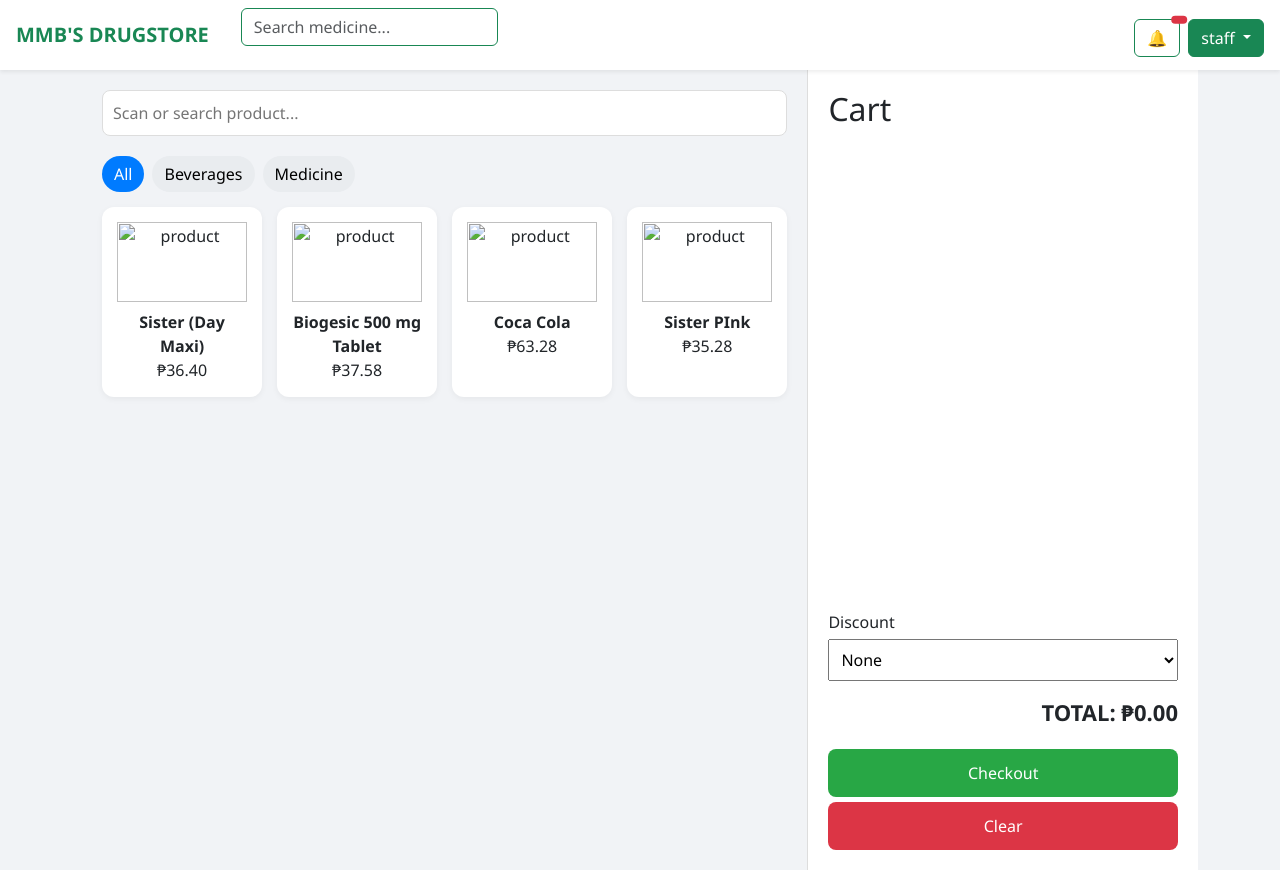
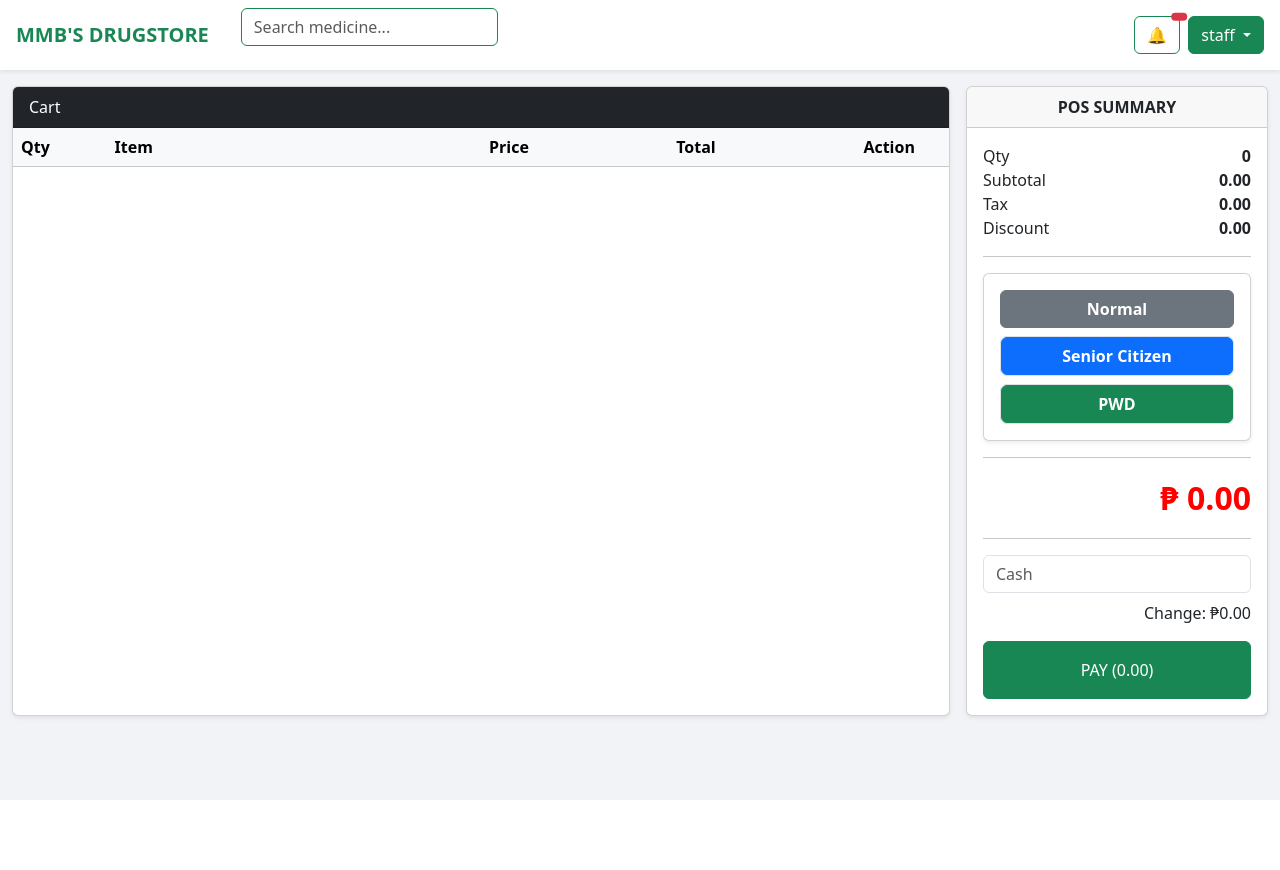
Before and after one commit to andrewpabloneuststudent-collab/sir-marvin, a PHP site: page /staffpos/dashboard.php in a window 1280 px wide. After the commit the page ends 800 px from the top, so only its background shows below. Run offline with PHP 8.4, Linux system fonts and the light colour scheme; the visitor is signed in with stand-in values (Sample User, id 1); data comes from the database, SQL or seed files in the repository; lists and menus that the app fills with data are empty; some libraries are stand-ins or nearby versions.

Commit message:
add feature void in pos and fix the other page variable

```diff
--- a/css/pos.css
+++ b/css/pos.css
@@ -1,149 +1,14 @@
   body {
-    margin: 0;
-    font-family: 'Segoe UI', Tahoma, sans-serif;
             background: #f1f3f6;
         }
 
-.container {
-    display: flex;
-    height: 100vh;
-}
-
-/* LEFT */
-.products {
-    width: 65%;
-    padding: 20px;
-    overflow-y: auto;
-}
-
-.search input {
-    width: 100%;
-    padding: 10px;
-    border-radius: 8px;
-    border: 1px solid #ddd;
-    margin-bottom: 15px;
-}
-
-/* CATEGORY */
-.categories {
-    display: flex;
-    gap: 8px;
-    margin-bottom: 15px;
-    flex-wrap: wrap;
-}
-
-.cat-btn {
-    padding: 6px 12px;
-    border: none;
-    border-radius: 20px;
+        .product-row:hover {
             background: #e9ecef;
             cursor: pointer;
         }
 
-.cat-btn.active {
-    background: #007bff;
-    color: white;
+        .total-text {
+            font-size: 32px;
+            font-weight: bold;
+            color: red;
         }
-
-/* PRODUCTS */
-.product-grid {
-    display: grid;
-    grid-template-columns: repeat(auto-fill, minmax(160px, 1fr));
-    gap: 15px;
-}
-
-.product {
-    background: white;
-    padding: 15px;
-    border-radius: 12px;
-    text-align: center;
-    cursor: pointer;
-    transition: 0.2s;
-    box-shadow: 0 2px 6px rgba(0,0,0,0.05);
-}
-
-.product:hover {
-    background: #007bff;
-    color: white;
-    transform: translateY(-2px);
-}
-
-.product img {
-    width: 100%;
-    height: 80px;
-    object-fit: contain;
-    margin-bottom: 8px;
-}
-
-/* RIGHT CART */
-.cart {
-    width: 35%;
-    background: white;
-    padding: 20px;
-    display: flex;
-    flex-direction: column;
-    border-left: 1px solid #ddd;
-}
-
-.cart-items {
-    flex: 1;
-    overflow-y: auto;
-}
-
-.cart-item {
-    display: flex;
-    justify-content: space-between;
-    background: #f9fafb;
-    padding: 10px;
-    border-radius: 8px;
-    margin-bottom: 8px;
-}
-
-.qty button {
-    border: none;
-    padding: 4px 8px;
-    cursor: pointer;
-}
-
-/* DISCOUNT */
-.discount-section input,
-.discount-section select {
-    width: 100%;
-    padding: 8px;
-    margin-top: 5px;
-}
-
-/* TOTAL */
-.total {
-    font-size: 22px;
-    font-weight: bold;
-    margin: 15px 0;
-    text-align: right;
-}
-
-.total.flash {
-    animation: flash 0.3s;
-}
-
-@keyframes flash {
-    50% { transform: scale(1.1); color: green; }
-}
-
-/* BUTTONS */
-button {
-    border: none;
-    padding: 12px;
-    margin-top: 5px;
-    cursor: pointer;
-    border-radius: 8px;
-}
-
-.checkout {
-    background: #28a745;
-    color: white;
-}
-
-.clear {
-    background: #dc3545;
-    color: white;
-}
--- a/function/workingpos.php
+++ b/function/workingpos.php
@@ -1,25 +1,104 @@
 <?php
 
-class Product {
+namespace Classes;
 
-    private $conn;
+class POSManagement
+{
+    private $con;
+    private string $response = "";
 
-    public function __construct($db) {
-        $this->conn = $db;
+    public function __construct($db)
+    {
+        $this->con = $db;
     }
 
-    // ✅ GET PRODUCTS
-    public function getProducts() {
-        $sql = "SELECT p.*, pc.is_discountable, pc.is_vatable
-                FROM products p
-                JOIN product_classifications pc
-                ON p.classification_id = pc.id";
-
-        $stmt = $this->conn->prepare($sql);
-        $stmt->execute();
-
-        return $stmt->fetchAll(PDO::FETCH_ASSOC);
+    public function getResponse(): string
+    {
+        return $this->response;
     }
 
+    public function handle(): void
+    {
+        if ($_SERVER['REQUEST_METHOD'] !== 'POST') return;
 
+        $action = $_POST['action'] ?? '';
+
+        if ($action === 'void_item') {
+            $this->voidItem();
+        } elseif (!empty($_POST['barcode'])) {
+            $this->addProduct($_POST['barcode']);
+        }
+    }
+
+    // ==========================
+    // VOID ITEM
+    // ==========================
+    private function voidItem(): void
+    {
+        $index = $_POST['void_index'] ?? '';
+        $password = trim($_POST['void_password'] ?? '');
+
+        if ($index === '' || $password === '') {
+            $this->response = "Invalid request";
+            return;
+        }
+
+        $stmt = $this->con->prepare("
+            SELECT position FROM users
+            WHERE void_password = ?
+            AND position IN ('Owner','Admin')
+        ");
+        $stmt->execute([$password]);
+        $user = $stmt->fetch();
+
+        if (!$user) {
+            $this->response = "Invalid VOID password";
+            return;
+        }
+
+        if (isset($_SESSION['cart'][$index])) {
+            unset($_SESSION['cart'][$index]);
+            $_SESSION['cart'] = array_values($_SESSION['cart']);
+        }
+
+        $this->response = "Item voided by " . $user['position'];
+    }
+
+    // ==========================
+    // ADD PRODUCT
+    // ==========================
+    private function addProduct(string $barcode): void
+    {
+        $barcode = trim($barcode);
+
+        $stmt = $this->con->prepare("
+            SELECT id, product_name, total_price
+            FROM products WHERE barcode = ?
+        ");
+        $stmt->execute([$barcode]);
+        $product = $stmt->fetch();
+
+        if (!$product) {
+            $this->response = "Product not found";
+            return;
+        }
+
+        if (!isset($_SESSION['cart'])) {
+            $_SESSION['cart'] = [];
+        }
+
+        foreach ($_SESSION['cart'] as &$item) {
+            if ($item['id'] == $product['id']) {
+                $item['qty']++;
+                return;
+            }
+        }
+
+        $_SESSION['cart'][] = [
+            'id' => $product['id'],
+            'name' => $product['product_name'],
+            'price' => $product['total_price'],
+            'qty' => 1
+        ];
+    }
 }
--- a/reusablepage/addproductmodal.php
+++ b/reusablepage/addproductmodal.php
@@ -70,8 +70,12 @@ $classifications = $product->getClassifications();
 
                     <!-- PRICE -->
                     <div class="mb-2">
-                        <label>Price</label>
+                        <label>Net Price</label>
                         <input type="number" step="0.01" name="net_price" class="form-control" required>
+                    </div>
+                    <div class="mb-2">
+                        <label>Total Price</label>
+                        <input type="number" step="0.01" name="total_price" class="form-control" required>
                     </div>
 
                     <!-- STOCK -->
--- /dev/null
+++ b/reusablepage/possummary.php
@@ -0,0 +1,112 @@
+<div class="card shadow-sm w-100">
+
+    <div class="card-header text-center fw-bold">
+        POS SUMMARY
+    </div>
+
+    <div class="card-body">
+
+        <div class="d-flex justify-content-between">
+            <span>Qty</span>
+            <b id="qty">0</b>
+        </div>
+
+        <div class="d-flex justify-content-between">
+            <span>Subtotal</span>
+            <b id="subtotal">0.00</b>
+        </div>
+
+        <div class="d-flex justify-content-between">
+            <span>Tax</span>
+            <b id="tax">0.00</b>
+        </div>
+
+        <div class="d-flex justify-content-between">
+            <span>Discount</span>
+            <b id="discount">0.00</b>
+        </div>
+
+        <hr>
+
+        <!-- DISCOUNT BUTTONS -->
+       <div class="card shadow-sm mb-3">
+    <div class="card-body">
+
+        <div class="d-grid gap-2">
+
+            <!-- Normal -->
+            <button type="button" class="btn btn-secondary fw-semibold">
+                Normal
+            </button>
+
+            <!-- Senior -->
+            <details class="border rounded">
+                <summary class="btn btn-primary w-100 text-start fw-semibold text-center">
+                    Senior Citizen
+                </summary>
+
+                <div class="p-3 border-top bg-light">
+                    <div class="mb-2">
+                        <label class="form-label small">Senior ID No.</label>
+                        <input type="text" class="form-control form-control-sm">
+                    </div>
+
+                    <div>
+                        <label class="form-label small">Full Name</label>
+                        <input type="text" class="form-control form-control-sm">
+                    </div>
+                </div>
+            </details>
+
+            <!-- PWD -->
+            <details class="border rounded">
+                <summary class="btn btn-success w-100 text-start fw-semibold text-center">
+                    PWD
+                </summary>
+
+                <div class="p-3 border-top bg-light">
+                    <div class="mb-2">
+                        <label class="form-label small">PWD ID No.</label>
+                        <input type="text" class="form-control form-control-sm">
+                    </div>
+
+                    <div>
+                        <label class="form-label small">Full Name</label>
+                        <input type="text" class="form-control form-control-sm">
+                    </div>
+                </div>
+            </details>
+
+        </div>
+
+    </div>
+</div>
+
+        <!-- DISCOUNT INFO -->
+        <div id="discountDropdown" class="d-none">
+            <input class="form-control mb-2" placeholder="Name">
+            <input class="form-control mb-3" placeholder="ID No">
+        </div>
+
+        <hr>
+
+        <!-- TOTAL -->
+        <div class="text-end total-text">
+            ₱ <span id="total">0.00</span>
+        </div>
+
+        <hr>
+
+        <!-- PAYMENT -->
+        <input type="number" id="cash" name="cash" class="form-control mb-2" placeholder="Cash">
+
+        <div class="text-end mb-3">
+            Change: ₱<span id="change">0.00</span>
+        </div>
+
+        <button type="button" onclick="payAndPrint()" class="btn btn-success w-100 py-3">
+            PAY (<span id="payTotal">0.00</span>)
+        </button>
+
+    </div>
+</div>
--- a/reusablepage/productmanagement.php
+++ b/reusablepage/productmanagement.php
@@ -56,7 +56,7 @@ if ($product->addProduct()) {
                     <th>Category</th>
                     <th>Classification</th>
                     <th>Net Price</th>
-                    <th>Gross Price</th>
+                    <th>Total Price</th>
                     <th>Stock</th>
                     <th>Expiry</th>
                     <th>Barcode</th>
@@ -72,7 +72,7 @@ if ($product->addProduct()) {
                         <td><?= $prod['category_name'] ?? 'N/A' ?></td>
                         <td><?= $prod['classification_name'] ?? 'N/A' ?></td>
                         <td>₱ <?= number_format($prod['net_price'], 2) ?></td>
-                        <td>₱ <?= number_format($prod['gross_price'], 2) ?></td>
+                        <td>₱ <?= number_format($prod['total_price'], 2) ?></td>
                         <td><?= $prod['quantity'] ?></td>
                         <td><?= $prod['expiry_date'] ?? 'N/A' ?></td>
                         <td><?= $prod['barcode'] ?></td>
--- a/reusablepage/salespos.php
+++ b/reusablepage/salespos.php
@@ -6,98 +6,101 @@ if (session_status() === PHP_SESSION_NONE) {
 require_once __DIR__ . "/../conn/database.php";
 require_once __DIR__ . "/../function/workingpos.php";
 
-$product = new Product($db);
-$products = $product->getProducts();
+use Classes\POSManagement;
+
+$pos = new POSManagement($db);
+$pos->handle();
+
+// OPTIONAL ALERT
+$response = $pos->getResponse();
 ?>
 
 <!DOCTYPE html>
-<html lang="en">
+<html>
 
 <head>
-    <meta charset="UTF-8">
-    <title>MMBPOS - POS</title>
-    <link rel="stylesheet" href="../css/pos.css">
+    <title>MMBPOS PRO</title>
+    <link href="../css/pos.css" rel="stylesheet">
 </head>
 
 <body>
 
-    <div class="container">
+<?php if (!empty($response)): ?>
+<script>alert("<?= $response ?>");</script>
+<?php endif; ?>
 
-        <!-- LEFT -->
-        <div class="products">
+<form method="POST" id="posForm">
 
-            <div class="search">
-                <input type="text" id="searchBox" placeholder="Scan or search product...">
-            </div>
+    <!-- HIDDEN INPUTS -->
+    <input type="hidden" name="void_index" id="void_index">
+    <input type="hidden" name="void_password" id="void_password">
+    <input type="hidden" name="action" id="action">
 
-            <!-- CATEGORY -->
-            <div class="categories">
-                <button class="cat-btn active">All</button>
-                <button class="cat-btn">Beverages</button>
-                <button class="cat-btn">Medicine</button>
-            </div>
+    <!-- BARCODE INPUT -->
+    <input type="text" name="barcode" id="barcodeInput" autofocus style="opacity:0; position:absolute;">
 
-            <!-- PRODUCTS -->
-            <div class="product-grid">
-                <?php foreach ($products as $row): ?>
+    <div class="container-fluid py-3">
+        <div class="row g-3">
 
-                    <div class="product" data-id="<?= $row['id'] ?>"
-                        data-name="<?= htmlspecialchars($row['product_name']) ?>" data-price="<?= $row['gross_price'] ?>"
-                        data-net="<?= $row['net_price'] ?>" data-discountable="<?= $row['is_discountable'] ?>"
-                        data-vatable="<?= $row['is_vatable'] ?>">
+            <!-- LEFT SIDE -->
+            <div class="col-lg-9">
 
-                        <?php
-                        $image = !empty($row['image_product'])
-                            ? "../uploads/" . $row['image_product']
-                            : "https://via.placeholder.com/100";
-                        ?>
-
-                        <img src="<?= $image ?>" alt="product">
-
-                        <strong><?= htmlspecialchars($row['product_name']) ?></strong><br>
-                        ₱<?= number_format($row['gross_price'], 2) ?>
-
+                <div class="card shadow-sm h-100">
+                    <div class="card-header bg-dark text-white">
+                        Cart
                     </div>
 
-                <?php endforeach; ?>
+                    <div class="card-body p-0">
+                        <table class="table table-striped mb-0">
+                            <thead class="table-light">
+                                <tr>
+                                    <th width="10%">Qty</th>
+                                    <th>Item</th>
+                                    <th width="20%">Price</th>
+                                    <th width="20%">Total</th>
+                                    <th width="10%">Action</th>
+                                </tr>
+                            </thead>
+
+                            <tbody>
+                            <?php if (!empty($_SESSION['cart'])): ?>
+                                <?php foreach ($_SESSION['cart'] as $index => $item):
+                                    $total = $item['price'] * $item['qty'];
+                                ?>
+                                <tr>
+                                    <td><?= $item['qty'] ?></td>
+                                    <td><?= $item['name'] ?></td>
+                                    <td><?= number_format($item['price'], 2) ?></td>
+                                    <td><?= number_format($total, 2) ?></td>
+                                    <td>
+                                        <button type="button"
+                                            class="btn btn-danger btn-sm voidBtn"
+                                            data-index="<?= $index ?>">
+                                            VOID
+                                        </button>
+                                    </td>
+                                </tr>
+                                <?php endforeach; ?>
+                            <?php endif; ?>
+                            </tbody>
+
+                        </table>
+                    </div>
+                </div>
 
             </div>
 
-        </div>
-
-        <!-- RIGHT -->
-        <div class="cart">
-
-            <h2>Cart</h2>
-
-            <div class="cart-items" id="cartItems"></div>
-
-            <!-- DISCOUNT -->
-            <div class="discount-section">
-                <label>Discount</label>
-                <select id="discountType">
-                    <option value="none">None</option>
-                    <option value="senior">Senior</option>
-                    <option value="pwd">PWD</option>
-                </select>
-
-                <div id="customerInfo" style="display:none;">
-                    <input type="text" placeholder="Name">
-                    <input type="text" placeholder="ID Number">
-                </div>
+            <!-- RIGHT SIDE -->
+            <div class="col-lg-3">
+                <?php include "possummary.php" ?>
             </div>
 
-            <div class="total" id="totalDisplay">TOTAL: ₱0.00</div>
-
-            <button class="checkout">Checkout</button>
-            <button class="clear" onclick="clearCart()">Clear</button>
-
         </div>
-
     </div>
 
-    <script src="../js/buttonpos.js"></script>
+</form>
+
+<script src="../js/transactionpos.js"></script>
 
 </body>
-
 </html>
--- a/reusablepage/updateproductmodal.php
+++ b/reusablepage/updateproductmodal.php
@@ -37,6 +37,7 @@
 
                     <input type="text" name="unit" class="form-control mb-2" value="<?= $prod['unit'] ?? '' ?>">
                     <input type="number" step="0.01" name="net_price" class="form-control mb-2" value="<?= $prod['net_price'] ?? '' ?>">
+                    <input type="number" step="0.01" name="total_price" class="form-control mb-2" value="<?= $prod['total_price'] ?? '' ?>">
                     <input type="number" name="quantity" class="form-control mb-2"
                         value="<?= $prod['quantity'] ?? '' ?>">
                     <input type="date" name="expiry_date" class="form-control mb-2"
```
Also changed, not shown: function/addprodfunct.php (+7 -7 lines), js/buttonpos.js (deleted, +0 -67 lines), js/transactionpos.js (added, +42 -0 lines). Lines whose indentation alone changed are shown as unchanged.
